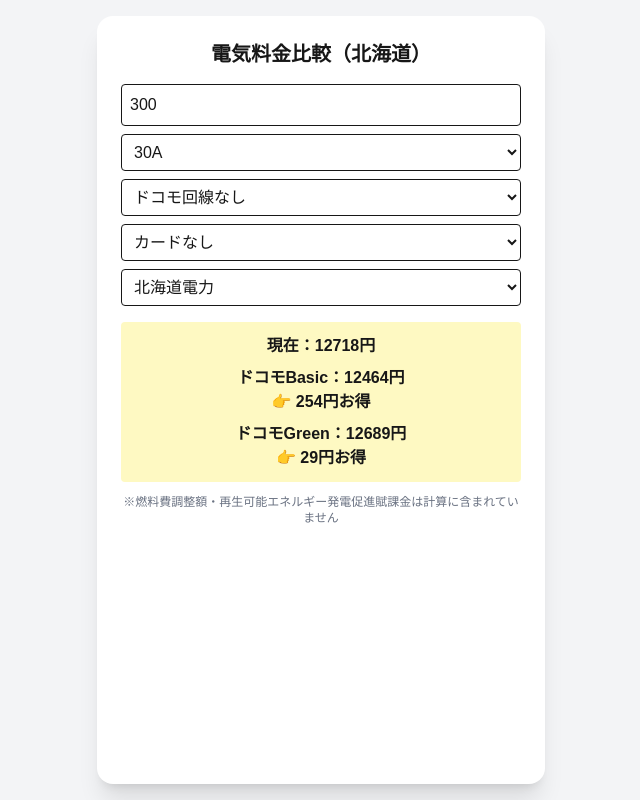
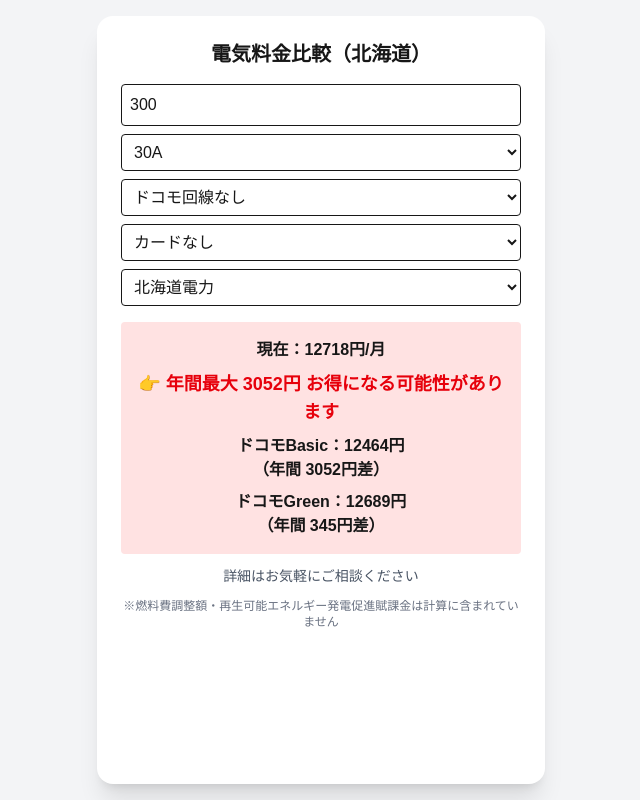
Before and after one commit to takahashikai919-art/electric-app, a Next.js app: page / in a window 1280 px wide. Shown: the whole page, without its empty margins (319-959 px from the left). Built offline with nearby package versions, Linux system fonts and the light colour scheme.

Commit message:
営業UI改善（押し売り削除）

```diff
--- a/app/page.tsx
+++ b/app/page.tsx
@@ -43,10 +43,9 @@
   const docomoBasic = hokkaido - basicPoint;
   const docomoGreen = hokkaido + 500 - greenPoint;
 
-  // 🔥 電力会社リスト（北ガス追加）
   const companies = [
     { name: "北海道電力", rate: 1.0 },
-    { name: "北ガス電気", rate: 0.98 }, // ←追加
+    { name: "北ガス電気", rate: 0.98 },
     { name: "Looopでんき", rate: 0.95 },
     { name: "ENEOSでんき", rate: 0.98 },
     { name: "楽天でんき", rate: 1.0 },
@@ -55,31 +54,10 @@
     { name: "HTBエナジー", rate: 0.97 },
     { name: "シンエナジー", rate: 0.96 },
     { name: "ミツウロコでんき", rate: 0.98 },
-    { name: "イーレックス", rate: 0.97 },
-    { name: "エルピオでんき", rate: 0.97 },
-    { name: "まちエネ", rate: 0.99 },
     { name: "オクトパスエナジー", rate: 0.96 },
-    { name: "コスモでんき", rate: 0.98 },
-    { name: "J:COMでんき", rate: 0.99 },
-    { name: "東京ガス電気", rate: 0.97 },
     { name: "CDエナジー", rate: 0.96 },
-    { name: "idemitsuでんき", rate: 0.98 },
-    { name: "親指でんき", rate: 0.95 },
-    { name: "あしたでんき", rate: 0.97 },
-    { name: "ピタでん", rate: 0.96 },
-    { name: "自然電力", rate: 1.02 },
-    { name: "リミックスでんき", rate: 0.95 },
     { name: "エネワンでんき", rate: 0.97 },
-    { name: "グランデータ", rate: 0.96 },
-    { name: "ハルエネでんき", rate: 0.98 },
-    { name: "新日本エネルギー", rate: 0.97 },
-    { name: "エバーグリーン", rate: 0.96 },
     { name: "Japan電力", rate: 0.95 },
-    { name: "PinTでんき", rate: 0.97 },
-    { name: "スマ電", rate: 0.96 },
-    { name: "いいねでんき", rate: 0.97 },
-    { name: "しろくま電力", rate: 0.95 },
-    { name: "ONEでんき", rate: 0.96 },
   ];
 
   const companyCosts = companies.map(c => ({
@@ -91,6 +69,9 @@
 
   const diffBasic = currentCompany ? currentCompany.cost - docomoBasic : 0;
   const diffGreen = currentCompany ? currentCompany.cost - docomoGreen : 0;
+
+  const yearlyBasic = diffBasic * 12;
+  const yearlyGreen = diffGreen * 12;
 
   return (
     <div className="min-h-screen bg-gray-100 flex justify-center p-4">
@@ -137,22 +118,31 @@
           ))}
         </select>
 
-        {/* 比較 */}
-        <div className="bg-yellow-100 p-3 rounded text-center font-bold">
-          <p>現在：{currentCompany?.cost.toFixed(0)}円</p>
+        {/* クロージングUI */}
+        <div className="bg-red-100 p-4 rounded text-center font-bold mb-3">
+          <p>現在：{currentCompany?.cost.toFixed(0)}円/月</p>
+
+          <p className="mt-2 text-red-600 text-lg">
+            👉 年間最大 {Math.max(yearlyBasic, yearlyGreen).toFixed(0)}円 お得になる可能性があります
+          </p>
 
           <p className="mt-2">
             ドコモBasic：{docomoBasic.toFixed(0)}円
             <br />
-            👉 {diffBasic > 0 ? `${diffBasic.toFixed(0)}円お得` : "ほぼ同じ"}
+            （年間 {yearlyBasic.toFixed(0)}円差）
           </p>
 
           <p className="mt-2">
             ドコモGreen：{docomoGreen.toFixed(0)}円
             <br />
-            👉 {diffGreen > 0 ? `${diffGreen.toFixed(0)}円お得` : "ほぼ同じ"}
+            （年間 {yearlyGreen.toFixed(0)}円差）
           </p>
         </div>
+
+        {/* 👇 自然な誘導 */}
+        <p className="text-sm text-center text-gray-600">
+          詳細はお気軽にご相談ください
+        </p>
 
         {/* 注意書き */}
         <p className="text-xs text-gray-500 mt-3 text-center">
```
